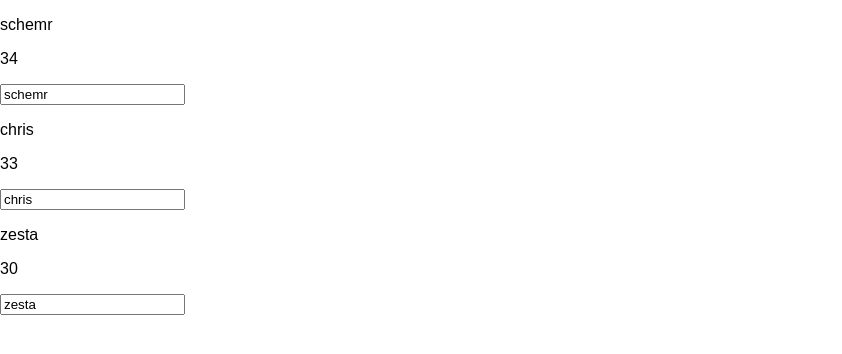
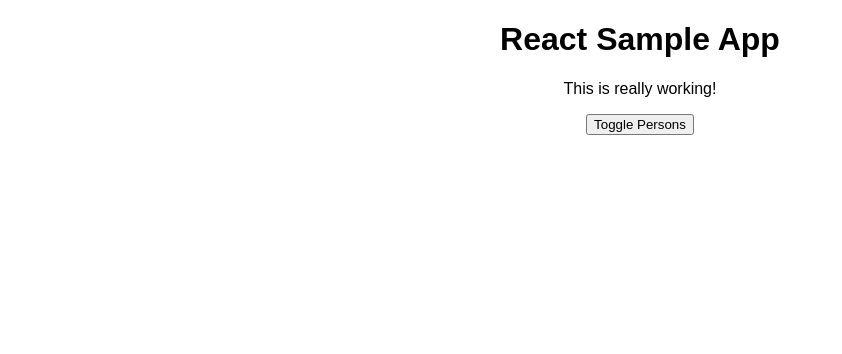
Before and after one commit to schemr/react-sample, a React app: page / in a window 1280 px wide. Shown: the top 354 px of the page, without its empty margins (0-842 px from the left). Built offline with nearby package versions, Linux system fonts and the light colour scheme.

Commit message:
Add Headers component, fix css module type

```diff
--- /dev/null
+++ b/src/components/Headers/Headers.css
@@ -0,0 +1,30 @@
+.red {
+    color: red;
+}
+
+.bold {
+    font-weight: bold;
+}
+
+.Headers button {
+    border: 1px solid blue;
+    padding: 16px;
+    background-color: green;
+    font: inherit;
+    color: white;
+    cursor: pointer;
+}
+
+.Headers button:hover {
+    background-color: lightgreen;
+    color: black;
+}
+
+.Headers button.Red {
+    background-color: red;
+}
+
+.Headers button.Red:hover {
+    background-color: salmon;
+    color: black;
+}
--- /dev/null
+++ b/src/components/Headers/Headers.js
@@ -0,0 +1,26 @@
+import React from 'react';
+import classes from './Headers.css';
+
+const headers = (props) => {
+    const assignedClasses = [];
+    let btnClass = '';
+    if (props.showPersons) {
+        btnClass = classes.Red;
+    }
+
+    if ( props.persons.length <= 2 ) {
+      assignedClasses.push( classes.red ); // classes = ['red']
+    }
+    if ( props.persons.length <= 1 ) {
+      assignedClasses.push( classes.bold ); // classes = ['red', 'bold']
+    }
+    return (
+        <div className={classes.Headres}>
+            <h1>{props.appTitle}</h1>
+            <p className={assignedClasses.join( ' ' )}>This is really working!</p>
+            <button className={btnClass} onClick={props.clicked}>Toggle Persons</button>
+        </div>
+    )
+};
+
+export default headers;
--- a/src/components/Persons/Person/Person.css
+++ b/src/components/Persons/Person/Person.css
@@ -1,7 +1,14 @@
-.Person{
-    width: 50%;
-    margin: 20px auto;
-    border: 1px solid #cccccc;
-    box-shadow: 0px 2px 2px #999;
-    padding: 10px;
+.Person {
+    width: 60%;
+    margin: 16px auto;
+    border: 1px solid #eee;
+    box-shadow: 0 2px 3px #ccc;
+    padding: 16px;
+    text-align: center;
 }
+
+@media (min-width: 500px) {
+    .Person {
+        width: 450px;
+    }
+}
--- a/src/components/Persons/Person/Person.js
+++ b/src/components/Persons/Person/Person.js
@@ -1,9 +1,9 @@
 import React from 'react';
-import './Person.css';
+import classes from './Person.css';
 
 const person = (props) => {
     return (
-        <div className="Person">
+        <div className={classes.Person}>
             <p onClick={props.click}>{props.name}</p>
             <p>{props.age}</p>
             <input type="text" onChange={props.edit} value={props.name} />
--- a/src/containers/App.js
+++ b/src/containers/App.js
@@ -1,13 +1,19 @@
 import React, { Component } from 'react';
-import './App.css';
+import classes from './App.css';
+import Headrers from '../components/Headers/Headers';
 import Persons from '../components/Persons/Persons';
 
 class App extends Component {
-    state = {persons:[
+    state = {
+        persons:[
             {id: 'A', name: 'schemr', age: 34},
             {id: 'B', name: 'chris', age: 33},
             {id: 'C', name: 'zesta', age: 30}
-    ]};
+        ],
+        otherState: 'some other value',
+        showPersons: false
+    };
+
     deletePersonHandler = (index) => {
         const persons = [...this.state.persons];
         persons.splice(index, 1);
@@ -29,12 +35,28 @@ class App extends Component {
 
         this.setState({persons:persons});
     }
+
+    togglePersonsHandler = () => {
+        const doesShow = this.state.showPersons;
+        this.setState( { showPersons: !doesShow } );
+    }
+
     render() {
+        let persons = null;
+        if ( this.state.showPersons ) {
+            persons = <Persons persons={this.state.persons} clicked={this.deletePersonHandler} edited={this.updatePersonHandler} />
+        }
         return (
-        <div className="App">
-            <Persons persons={this.state.persons} clicked={this.deletePersonHandler} edited={this.updatePersonHandler} />
+            <div className={classes.App}>
+                <Headrers
+                    appTitle="React Sample App"
+                    clicked={this.togglePersonsHandler}
+                    persons={this.state.persons}
+                    showPersons={this.state.showPersons} />
+                {persons}
             </div>
         );
+
     }
 }
 
```
Lines whose indentation alone changed are shown as unchanged.
